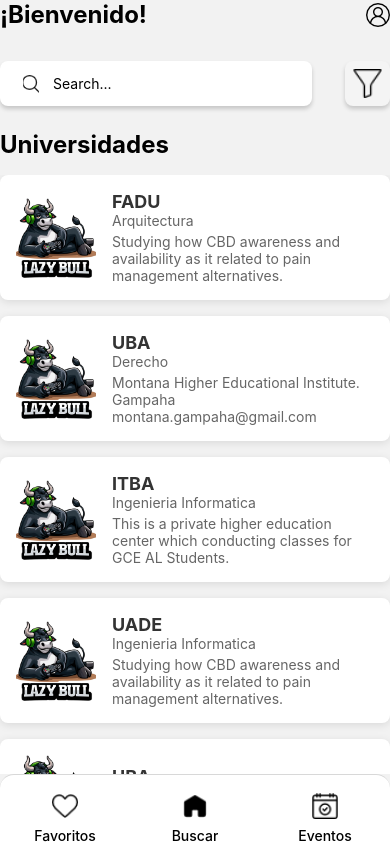
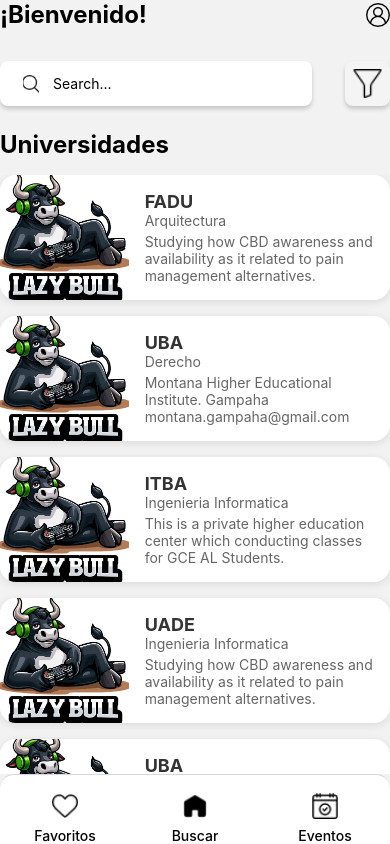
Before and after one commit to SyMAppDev/CareerFinder, a React Native app: screen /TabNavigator in a window 390 px wide. Built offline with nearby package versions, Linux system fonts and the light colour scheme.

Commit message:
Adjusted image in card component

```diff
--- a/src/components/Card.tsx
+++ b/src/components/Card.tsx
@@ -1,15 +1,15 @@
 import React from 'react';
-import { View, Text, Image, StyleSheet, ImageSourcePropType, TouchableOpacity } from 'react-native';
+import { View, Text, Image, StyleSheet, TouchableOpacity } from 'react-native';
 import { InstitutionType } from '../data/Institutions';
 
 interface CardProps {
   item: InstitutionType;
-  onPress: (item: InstitutionType)=> void;
+  onPress: (item: InstitutionType) => void;
 }
 
-function Card({ item, onPress } : CardProps)  {
+function Card({ item, onPress }: CardProps) {
   return (
-    <TouchableOpacity activeOpacity={0.8} style={styles.card} onPress={()=>onPress(item)}>
+    <TouchableOpacity activeOpacity={0.8} style={styles.card} onPress={() => onPress(item)}>
       <Image
         source={item.image[0]}
         style={styles.image}
@@ -26,25 +26,24 @@ function Card({ item, onPress } : CardProps)  {
 const styles = StyleSheet.create({
   card: {
     flexDirection: 'row',
-    padding: 16,
-    borderRadius: 8,
+    borderRadius: 16,
     backgroundColor: '#fff',
     shadowColor: '#000',
     shadowOpacity: 0.1,
     shadowOffset: { width: 0, height: 2 },
     shadowRadius: 8,
-    elevation: 4,
+    elevation: 6,
     alignItems: 'center',
     marginBottom: 16,
+    overflow: 'hidden',
   },
   image: {
-    width: 80,
-    height: 80,
-    borderRadius: 8,
-    marginRight: 16,
+    width: '33%',
+    height: '100%',
   },
   textContainer: {
     flex: 1,
+    margin: 16,
   },
   title: {
     fontSize: 18,
```
